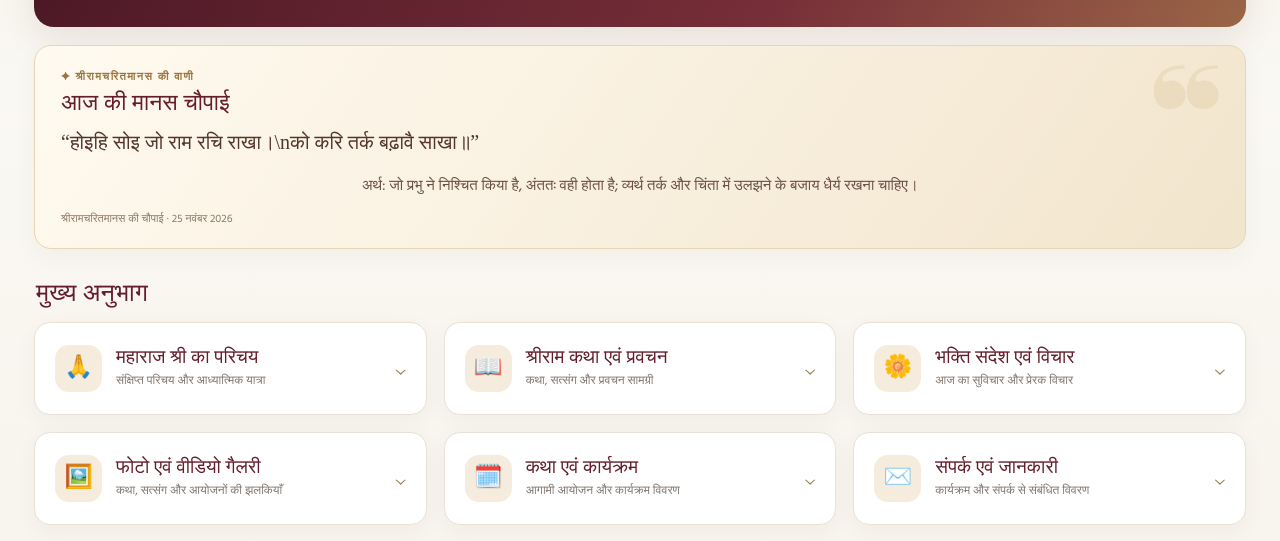
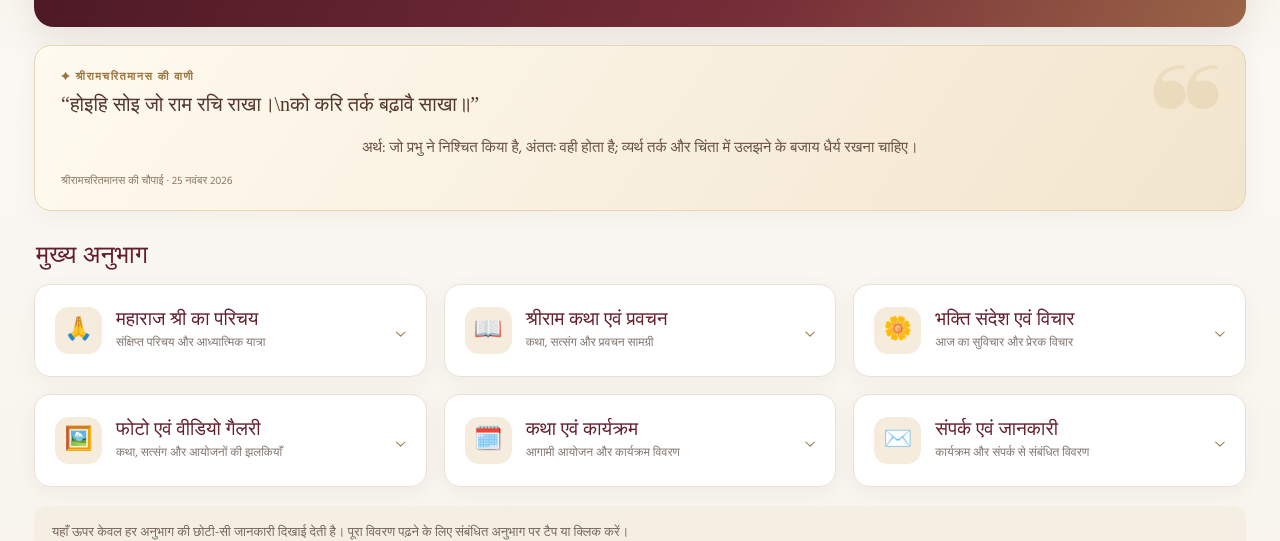
Before and after one commit to manoharsharmaji1996-eng/manohar-ramayani-maharaj, a plain HTML site: page index.html in a window 1280 px wide. Shown: the part 276-817 px from the top of the page. Drawn offline with Linux system fonts and the light colour scheme; a web font is replaced by a local one.

Commit message:
Remove daily chaupai heading

```diff
--- a/index.html
+++ b/index.html
@@ -229,7 +229,6 @@ footer{text-align:center;background:#32111a;color:#ddcdb8;padding:26px 15px;font
 </section>
 <section class="daily-thought" aria-live="polite" aria-label="आज का सुविचार">
  <div class="daily-kicker">✦ श्रीरामचरितमानस की वाणी</div>
- <h2>आज की मानस चौपाई</h2>
  <p class="daily-quote" id="dailyQuote">परहित सरिस धरम नहि भाई। पर पीड़ा सम नहि अधमाई॥</p><p class="daily-meaning" id="dailyMeaning">अर्थ: दूसरों का भला करने के समान कोई धर्म नहीं और दूसरों को कष्ट पहुँचाने के समान कोई पाप नहीं।</p>
  <div class="daily-date" id="dailyDate"></div>
 </section>
```
